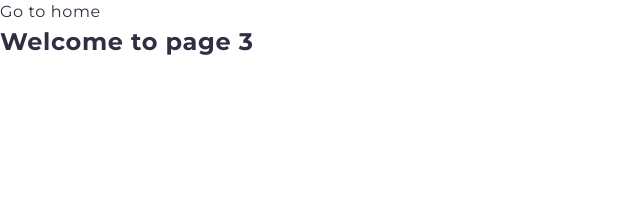
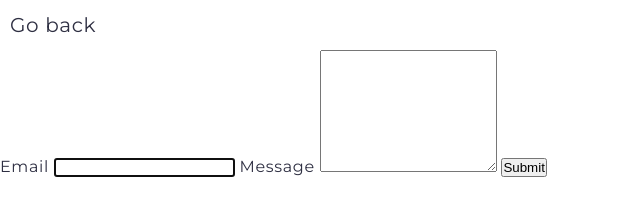
Before and after one commit to YanaKorniichuk25/goit-js-hw-09, a website built with Vite: page src/2-form.html in a window 1280 px wide. Shown: the whole page, without its empty margins (0-640 px from the left). Built offline with nearby package versions, Linux system fonts and the light colour scheme.

Commit message:
form html

```diff
--- a/src/2-form.html
+++ b/src/2-form.html
@@ -8,10 +8,18 @@
     <link rel="stylesheet" href="./css/styles.css" />
   </head>
   <body>
-    <section>
-      <a href="./index.html">Go to home</a>
-      <h1>Welcome to page 3</h1>
-    </section>
+    <a href="./index.html" class="page-link">Go back</a>
+    <form class="feedback-form" autocomplete="off">
+      <label>
+        Email
+        <input type="email" name="email" autofocus />
+      </label>
+      <label>
+        Message
+        <textarea name="message" rows="8"></textarea>
+      </label>
+      <button type="submit">Submit</button>
+    </form>
     <script type="module" src="./js/2-form.js"></script>
   </body>
 </html>
```
Also changed, not shown: src/index.html (+0 -1 lines), src/main.js (deleted).
